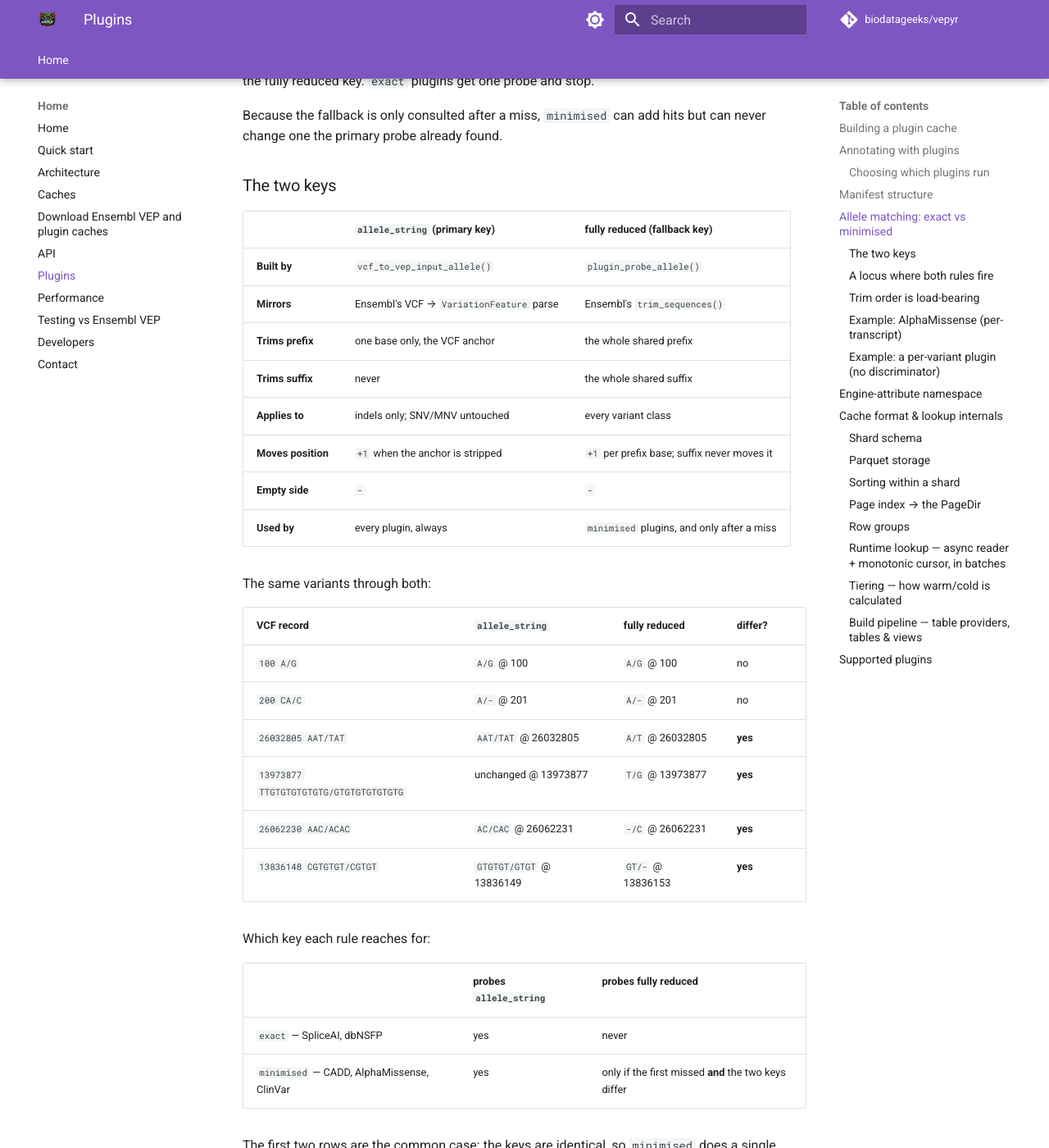
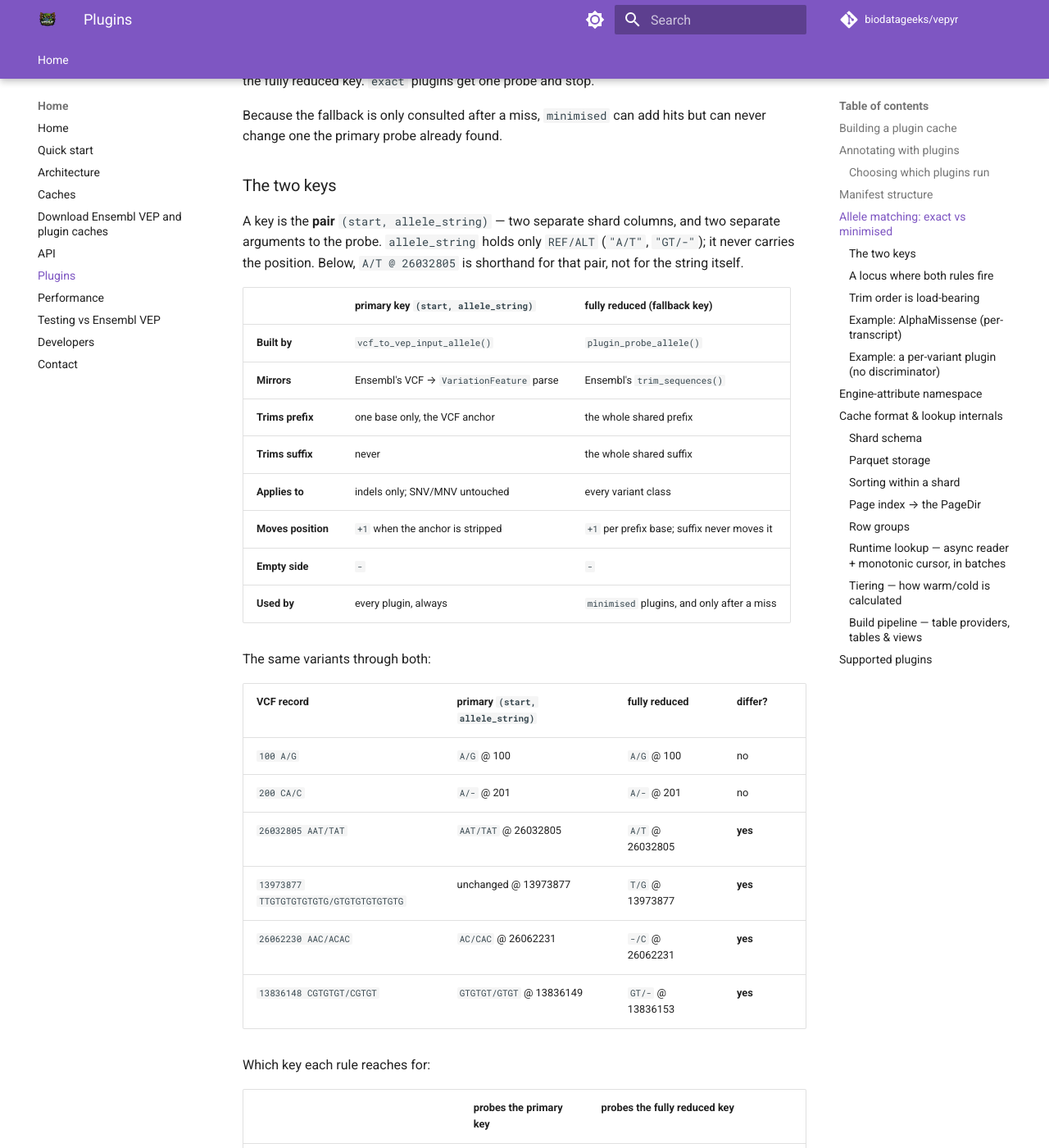
Before and after one commit to biodatageeks/vepyr, an MkDocs documentation site: the page built from docs/plugins.md, in a window 1280 px wide and 1400 px high, scrolled down 4126 px. Shown: the whole window at 82% size. Built offline with MkDocs 1.6.1 and Material for MkDocs 9.7.7, drawn with Linux system fonts in a browser that asks for light colours; comment, search, counter and statistics services are not loaded.

Commit message:
docs(plugins): say that allele_string carries no position
The new tables headed a column `allele_string` while its cells read
`A/G @ 100`, which invites reading the position as part of the string. It is
not: `start` and `allele_string` are separate shard columns and separate probe
arguments, and `allele_string` holds only REF/ALT.

Headers now name the key as the pair, and the notation is spelled out once.

Co-Authored-By: Claude Opus 5 (1M context) <noreply@anthropic.com>

```diff
--- a/docs/plugins.md
+++ b/docs/plugins.md
@@ -214,7 +214,12 @@ but can never change one the primary probe already found.
 
 ### The two keys
 
-| | `allele_string` (primary key) | fully reduced (fallback key) |
+A key is the **pair** `(start, allele_string)` — two separate shard columns, and
+two separate arguments to the probe. `allele_string` holds only `REF/ALT`
+(`"A/T"`, `"GT/-"`); it never carries the position. Below, `A/T @ 26032805` is
+shorthand for that pair, not for the string itself.
+
+| | primary key `(start, allele_string)` | fully reduced (fallback key) |
 |---|---|---|
 | **Built by** | `vcf_to_vep_input_allele()` | `plugin_probe_allele()` |
 | **Mirrors** | Ensembl's VCF → `VariationFeature` parse | Ensembl's `trim_sequences()` |
@@ -227,7 +232,7 @@ but can never change one the primary probe already found.
 
 The same variants through both:
 
-| VCF record | `allele_string` | fully reduced | differ? |
+| VCF record | primary `(start, allele_string)` | fully reduced | differ? |
 |---|---|---|---|
 | `100 A/G` | `A/G` @ 100 | `A/G` @ 100 | no |
 | `200 CA/C` | `A/-` @ 201 | `A/-` @ 201 | no |
@@ -238,7 +243,7 @@ The same variants through both:
 
 Which key each rule reaches for:
 
-| | probes `allele_string` | probes fully reduced |
+| | probes the primary key | probes the fully reduced key |
 |---|---|---|
 | `exact` — SpliceAI, dbNSFP | yes | never |
 | `minimised` — CADD, AlphaMissense, ClinVar | yes | only if the first missed **and** the two keys differ |
```
